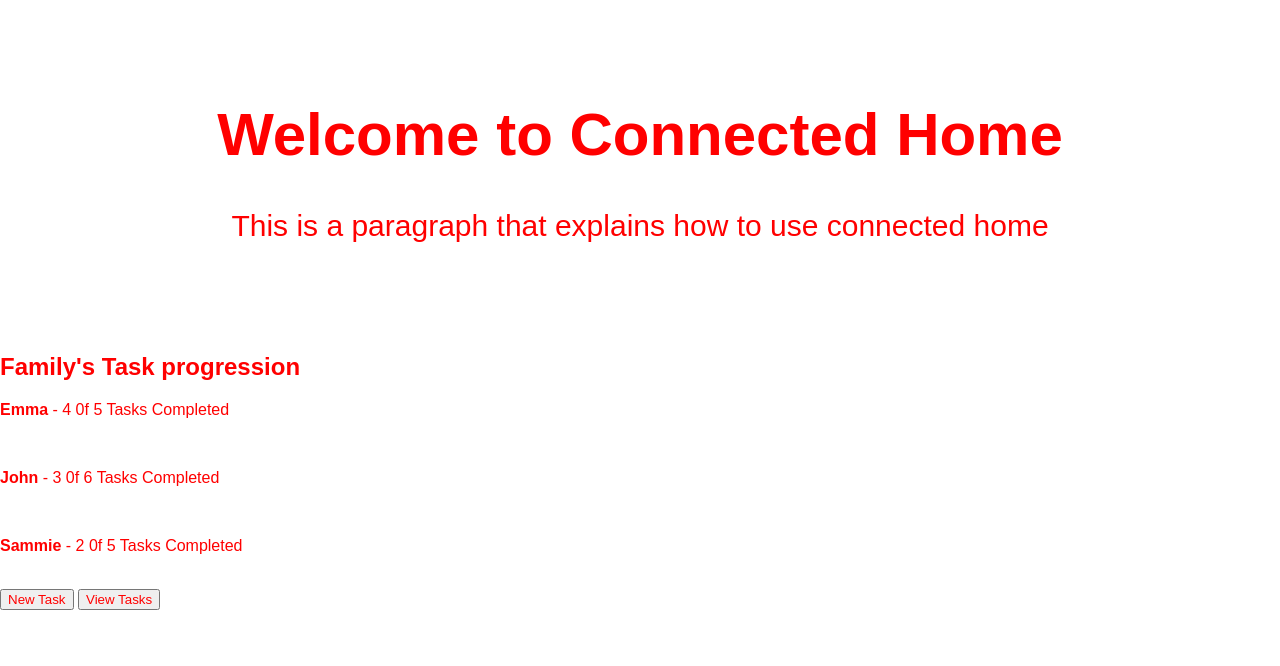
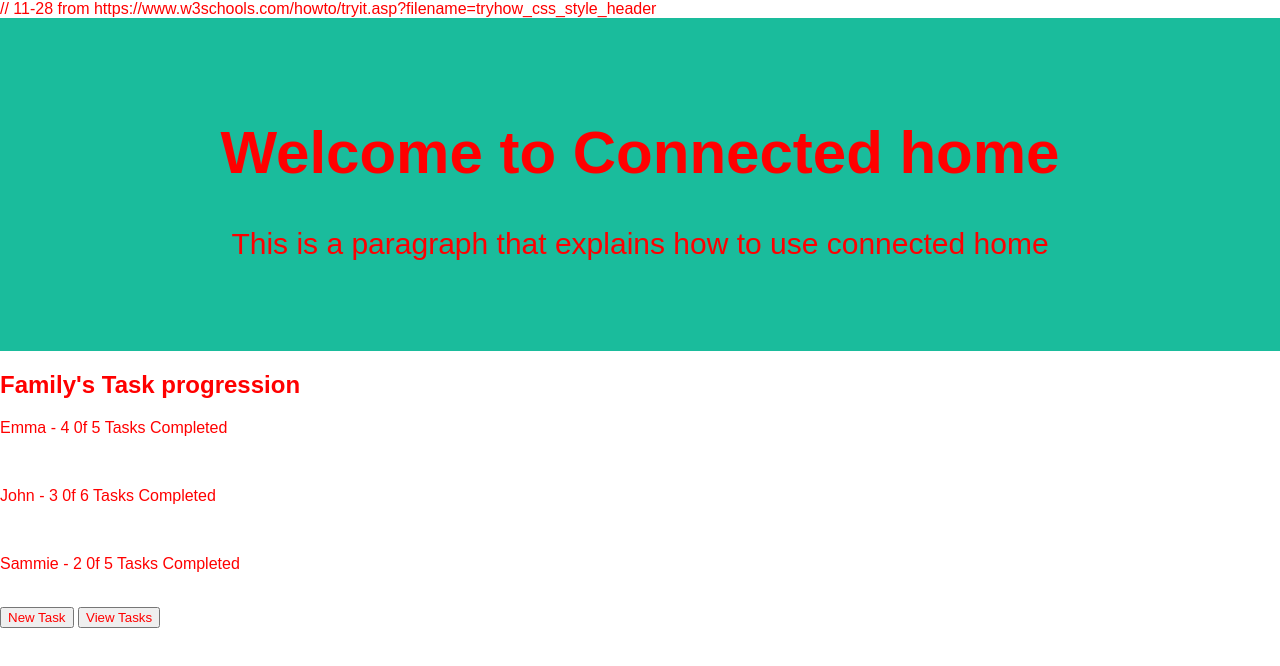
Before and after one commit to egperkins/IM361Web, a website: page index.html in a window 1280 px wide. Drawn offline with Linux system fonts and the light colour scheme.

Commit message:
Revert "TestSunday2"
This reverts commit bad74bf7973b2bafe5f7eeba35b1b3b12d74e00b.

```diff
--- a/index.html
+++ b/index.html
@@ -7,17 +7,19 @@
   </head>
   <body>
 
+// 11-28 from https://www.w3schools.com/howto/tryit.asp?filename=tryhow_css_style_header
     <style>
-    /* Style the body from https://www.w3schools.com/howto/tryit.asp?filename=tryhow_css_style_header */
+    /* Style the body */
     body {
       font-family: Arial;
       margin: 0;
     }
+
     /* Header/Logo Title */
     .header {
       padding: 60px;
       text-align: center;
-      background: ##00799E;
+      background: #1abc9c;
       color: white;
       font-size: 30px;
     }
@@ -26,16 +28,16 @@
     </style>
 
     <div class="header">
-  <h1>Welcome to Connected Home</h1>
+  <h1>Welcome to Connected home</h1>
   <p>This is a paragraph that explains how to use connected home</p>
   </div>
 
 <h2> Family's Task progression</h2>
-<p> <b>Emma</b> - 4 0f 5 Tasks Completed</p>
+<p> Emma - 4 0f 5 Tasks Completed</p>
 <br>
-<p> <b>John</b> - 3 0f 6 Tasks Completed</p>
+<p> John - 3 0f 6 Tasks Completed</p>
 <br>
-<p> <b>Sammie</b> - 2 0f 5 Tasks Completed</p>
+<p> Sammie - 2 0f 5 Tasks Completed</p>
 <br>
 
 <button type="button">New Task</button>
```
Also changed, not shown: dist/main.js.
